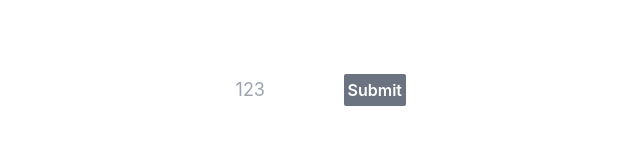
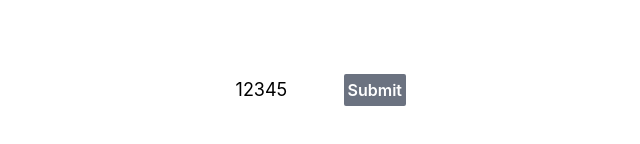
Before and after one commit to jan146/mxcro-frontend, a Vue app: page /login in a window 1280 px wide. Shown: the part 324-468 px from the top of the page, without its empty margins (230-870 px from the left). Built offline with nearby package versions, Linux system fonts and the light colour scheme; the HTML template or start-up script is replaced by a standard one.

Commit message:
Login redirects to /overview/:id

```diff
--- a/src/views/Login.vue
+++ b/src/views/Login.vue
@@ -2,11 +2,23 @@
     <div class="input">
         <div class="font-bold text-lg text-white">Enter user_id:</div>
         <div class="flex gap-2">
-            <input type="text" class="text-lg w-24 text-black" placeholder="123" maxlength="6"/>
-            <button type="button" class="bg-gray-500 text-base border-4 border-white rounded-md text-white p-1 font-semibold">Submit</button>
+            <input v-model="text_field" type="text" class="text-lg w-24 text-black" maxlength="6" @keyup="log_in"/>
+            <button @click="log_in" type="button" class="bg-gray-500 text-base border-4 border-white rounded-md text-white p-1 font-semibold">Submit</button>
         </div>
     </div>
 </template>
 
 <script setup lang="ts">
+import { useRouter, type Router } from "vue-router";
+import { ref, type Ref } from 'vue';
+const router: Router = useRouter();
+const text_field: Ref<string> = ref("12345");
+function log_in(event: KeyboardEvent | MouseEvent) {
+    if (event instanceof MouseEvent) {
+        router.push({ name: "overview", params: { user_id: text_field.value } })
+    }
+    else if (event instanceof KeyboardEvent && event.key === "Enter") {
+        router.push({ name: "overview", params: { user_id: text_field.value } })
+    }
+}
 </script>
```
